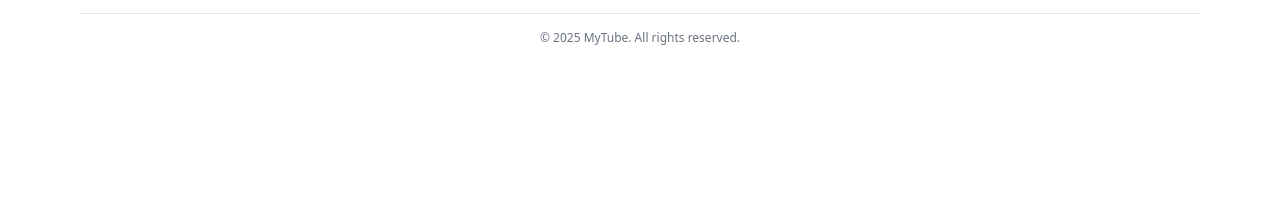
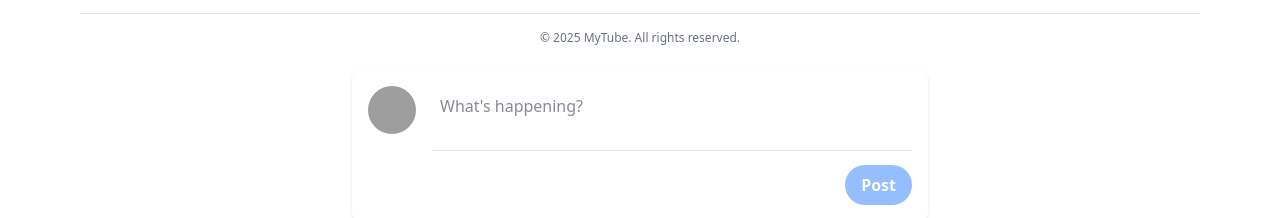
Before and after one commit to hemantrayte/0VideoApp-Backend, a React (Vite) app in the folder frontend/: page / in a window 1280 px wide. Shown: the part 974-1192 px from the top of the page. Before the commit the page ends 1044 px from the top, so only its background shows below. Built offline with nearby package versions, Linux system fonts and the light colour scheme; no server answers; grey boxes are pictures that could not be loaded.

Commit message:
create tweet is add

```diff
--- a/frontend/src/App.jsx
+++ b/frontend/src/App.jsx
@@ -1,6 +1,7 @@
 import Footer from './components/Footer'
 import Header from './components/Header'
 import { Outlet } from 'react-router-dom'
+import CreateTweet from './pages/tweet/CreateTweet'
 
 function App() {
 
@@ -9,6 +10,7 @@ function App() {
      <Header />
      <Outlet />
      <Footer />
+     <CreateTweet />
     </>
   )
 }
--- a/frontend/src/pages/tweet/CreateTweet.jsx
+++ b/frontend/src/pages/tweet/CreateTweet.jsx
@@ -0,0 +1,66 @@
+import React, { useState } from "react";
+import api from "../../Api/api";
+
+const CreateTweet = () => {
+  const [tweet, setTweet] = useState("");
+  const [message, setMessage] = useState("");
+
+  const handleSubmit = async (e) => {
+    e.preventDefault();
+    try {
+      const response = await api.post(
+        "/tweets",
+        { content: tweet }, // send JSON object
+        { headers: { "Content-Type": "application/json" } }
+      );
+      setMessage(response.data.message);
+      console.log(response.data)
+      setTweet(""); // clear after posting
+    } catch (error) {
+      setMessage(error.response?.data?.message || "Something went wrong");
+    }
+  };
+
+  return (
+    <div className="max-w-xl mx-auto bg-white dark:bg-gray-800 rounded-lg shadow p-4">
+      <form onSubmit={handleSubmit} className="flex space-x-4">
+        {/* Profile Avatar */}
+        <img
+          src="https://ui-avatars.com/api/?name=Hemant+Rayte"
+          alt="profile"
+          className="w-12 h-12 rounded-full object-cover"
+        />
+
+        {/* Input and Button */}
+        <div className="flex-1">
+          <textarea
+            value={tweet}
+            onChange={(e) => setTweet(e.target.value)}
+            placeholder="What's happening?"
+            className="w-full resize-none border-b border-gray-200 dark:border-gray-600 focus:outline-none bg-transparent text-gray-900 dark:text-gray-100 p-2"
+            rows="2"
+          />
+
+          <div className="flex justify-end mt-2">
+            <button
+              type="submit"
+              disabled={!tweet.trim()}
+              className="bg-blue-500 hover:bg-blue-600 disabled:opacity-50 text-white font-semibold px-4 py-2 rounded-full transition"
+            >
+              Post
+            </button>
+          </div>
+        </div>
+      </form>
+
+      {/* Message */}
+      {message && (
+        <p className="mt-3 text-sm text-center text-green-600 dark:text-green-400">
+          {message}
+        </p>
+      )}
+    </div>
+  );
+};
+
+export default CreateTweet;
--- a/frontend/src/pages/tweet/DeleteTweet.jsx
+++ b/frontend/src/pages/tweet/DeleteTweet.jsx
@@ -0,0 +1,11 @@
+import React from 'react'
+
+const DeleteTweet = () => {
+  return (
+    <div>
+
+    </div>
+  )
+}
+
+export default DeleteTweet
--- a/frontend/src/pages/tweet/GetUserTweet.jsx
+++ b/frontend/src/pages/tweet/GetUserTweet.jsx
@@ -0,0 +1,11 @@
+import React from 'react'
+
+const GetUserTweet = () => {
+  return (
+    <div>
+
+    </div>
+  )
+}
+
+export default GetUserTweet
--- a/frontend/src/pages/tweet/UpdateTweet.jsx
+++ b/frontend/src/pages/tweet/UpdateTweet.jsx
@@ -0,0 +1,15 @@
+import React from 'react'
+
+const UpdateTweet = () => {
+
+
+
+
+  return (
+    <div>
+      <input type='' />
+    </div>
+  )
+}
+
+export default UpdateTweet
```
